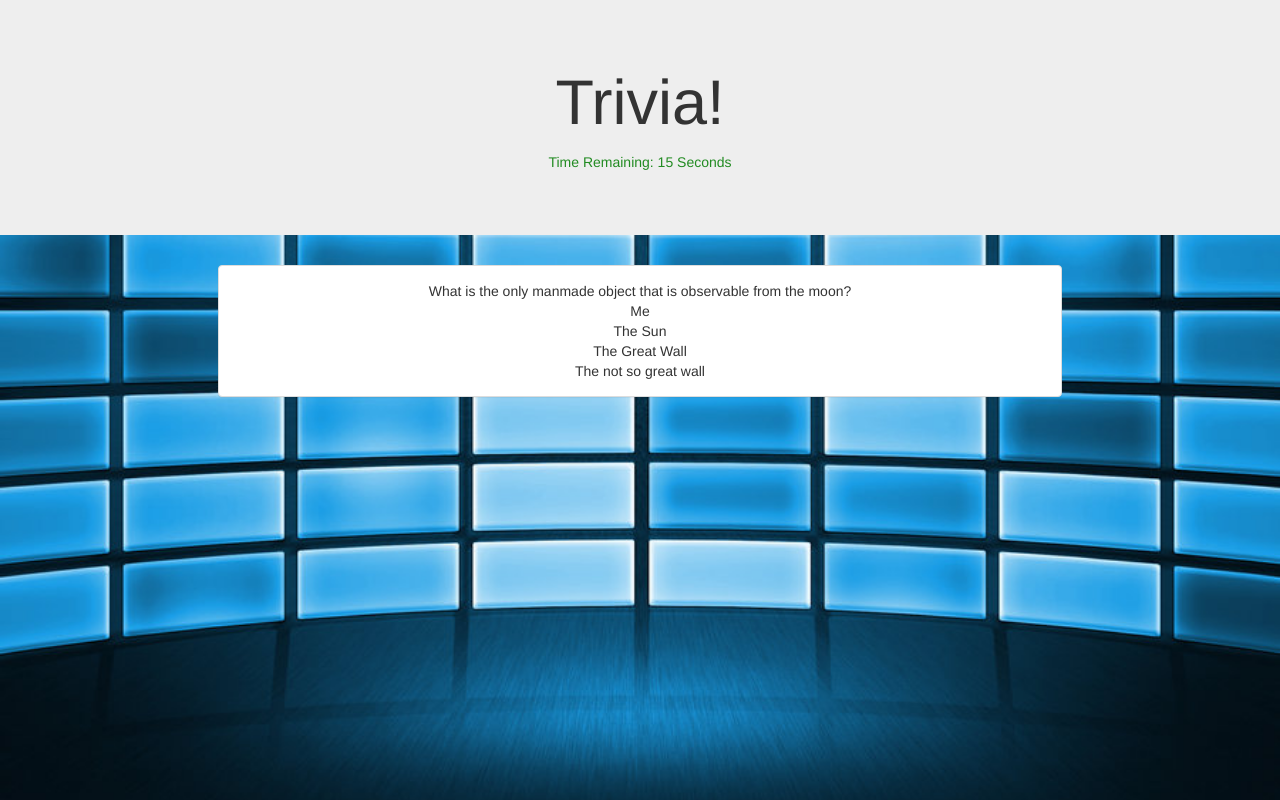
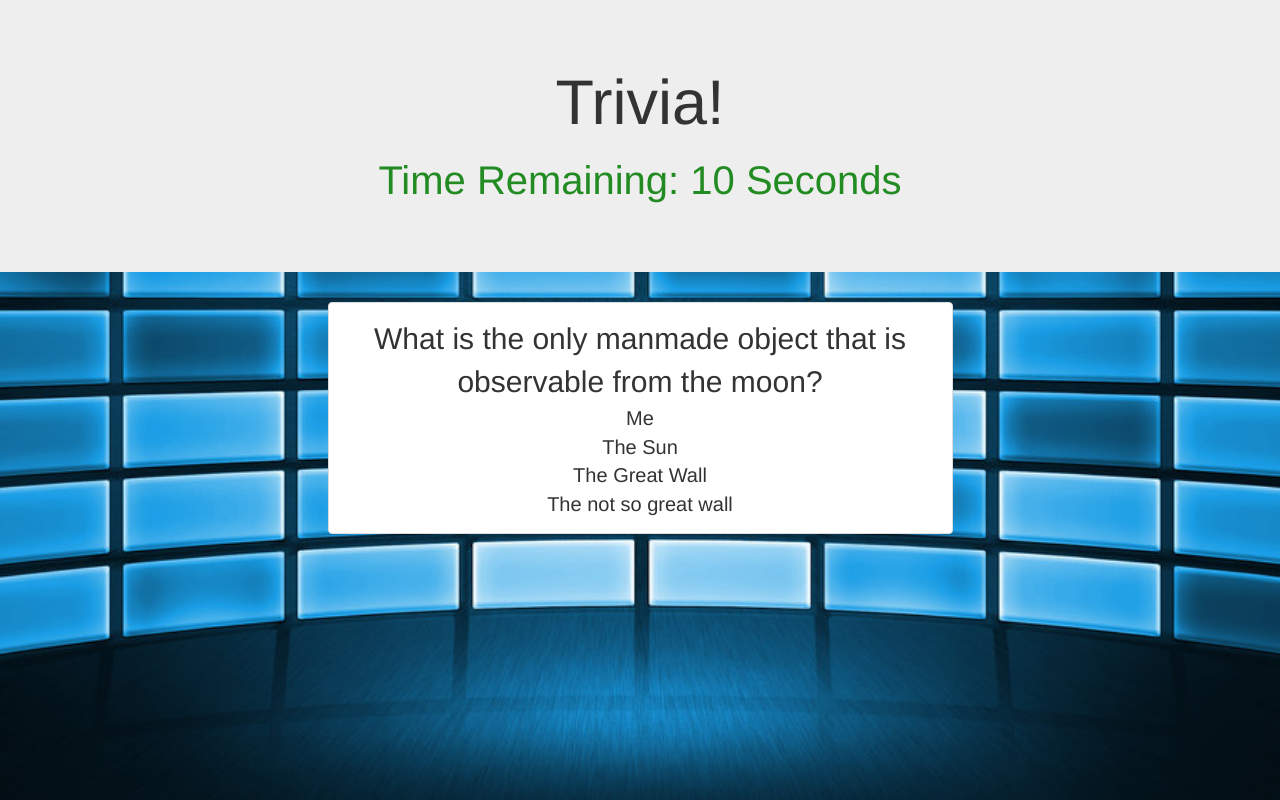
Before and after one commit to davidlatuno/Trivia-Game-MK2, a plain HTML site: page index.html in a window 1280 px wide. Drawn offline with nearby package versions, Linux system fonts and the light colour scheme.

Commit message:
Added more bootstrap and css

```diff
--- a/assets/css/style.css
+++ b/assets/css/style.css
@@ -6,3 +6,23 @@ body {
         -o-background-size: cover;
         background-size: cover;;
 }
+
+#timer {
+    font-size: 40px;
+}
+
+.question, .trivia {
+    font-size: 30px;
+    text-align: center;
+}
+
+.answer {
+    font-size: 20px;
+    width: 40%;
+    margin-left: 30%;
+}
+
+.answer:hover {
+    background: lightblue;
+    border:1px solid darkblue;
+}
--- a/assets/javascript/game.js
+++ b/assets/javascript/game.js
@@ -35,7 +35,7 @@ var incorrectAnswers = 0;
 // Jquery to populate questions
 function next() {
     if (questionIndex <= questionArray.length - 1) {
-        seconds = 20;
+        seconds = 15;
         start();
 
         $(".trivia").empty();
@@ -55,7 +55,7 @@ function next() {
             $(".trivia").append(newDiv);
         }
         // Reset Timer text
-        $("#timer").text("Time Remaining: 20 Seconds");
+        $("#timer").text("Time Remaining: 15 Seconds");
         $("#timer").css("color", "forestgreen");
     }
 }
@@ -66,7 +66,7 @@ function segue() {
     var segueIndex = questionArray[questionIndex][5];
 
     $(".trivia").empty();
-    $(".trivia").text("The Correct answer was: " + questionArray[questionIndex][segueIndex]);
+    $(".trivia").html("The Correct answer was: <strong>" + questionArray[questionIndex][segueIndex] + "</strong>");
 
     questionIndex++;
 
@@ -85,7 +85,7 @@ function statScreen() {
     $(".trivia").append("<div class='stats'>Incorrect Answered: " + incorrectAnswers + "</div.");
 
     // Populate reset button
-    $(".trivia").append("<button type='button' class='btn btn-default'>Reset</button>");
+    $(".trivia").append("<button type='button' class='btn btn-danger'>Reset</button>");
 }
 
 next();
@@ -117,7 +117,7 @@ $(document).ready(function () {
 
 
 // Timer Code
-var seconds = 20;
+var seconds = 15;
 var timer;
 
 function start() {
@@ -127,7 +127,7 @@ function start() {
 function countDown() {
     seconds--;
     $("#timer").text("Time Remaining: " + seconds + " Seconds");
-    if (seconds > 10) {
+    if (seconds > 5) {
         $("#timer").css("color", "forestgreen");
     } else {
         $("#timer").css("color", "crimson");
--- a/index.html
+++ b/index.html
@@ -22,15 +22,15 @@
     </div>
     <!-- Row 1 -->
     <div class="row">
-        <div class="col-md-2"></div>
-        <div class="col-xs-8">
+        <div class="col-md-3"></div>
+        <div class="col-md-6">
             <div class="panel panel-default">
                 <div class="panel-body trivia text-center">
 
                 </div>
             </div>
         </div>
-        <div class="col-md-2"></div>
+        <div class="col-md-3"></div>
     </div>
 
     <script src="assets/javascript/game.js"></script>
```
